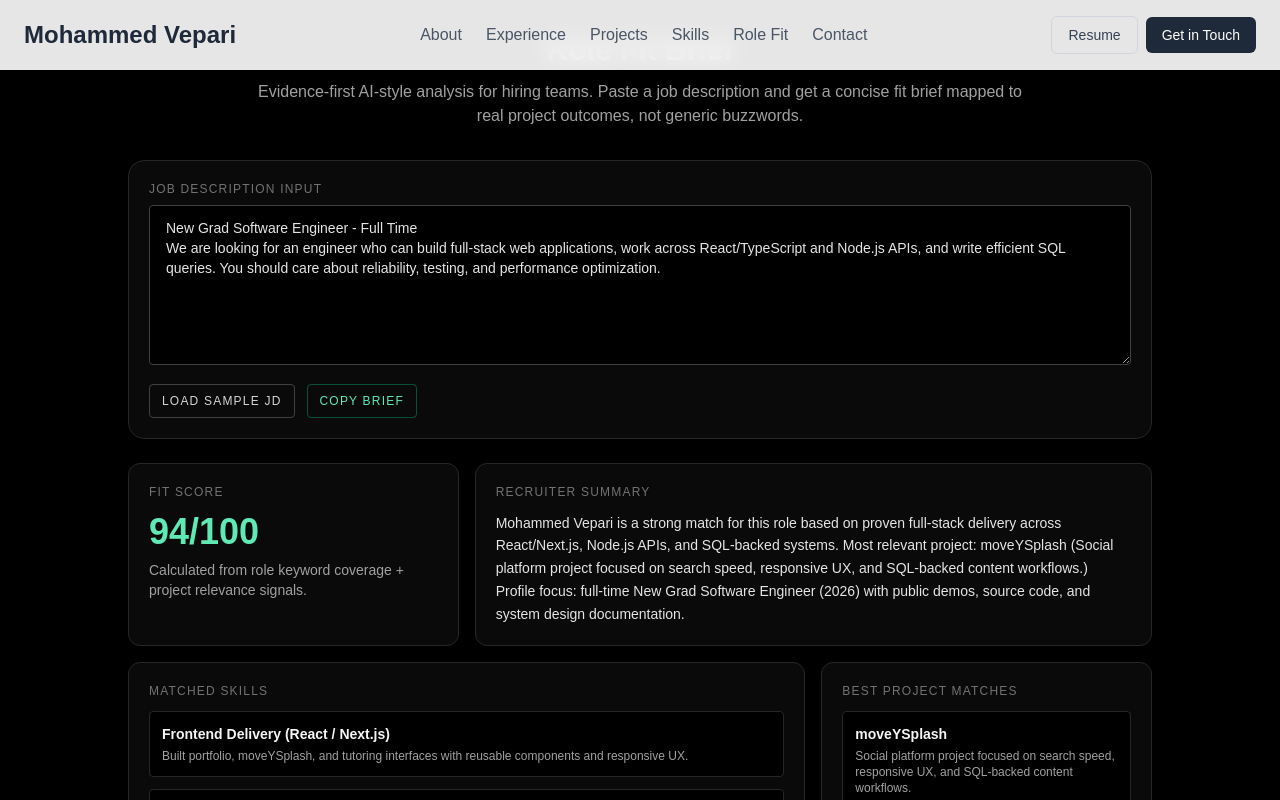
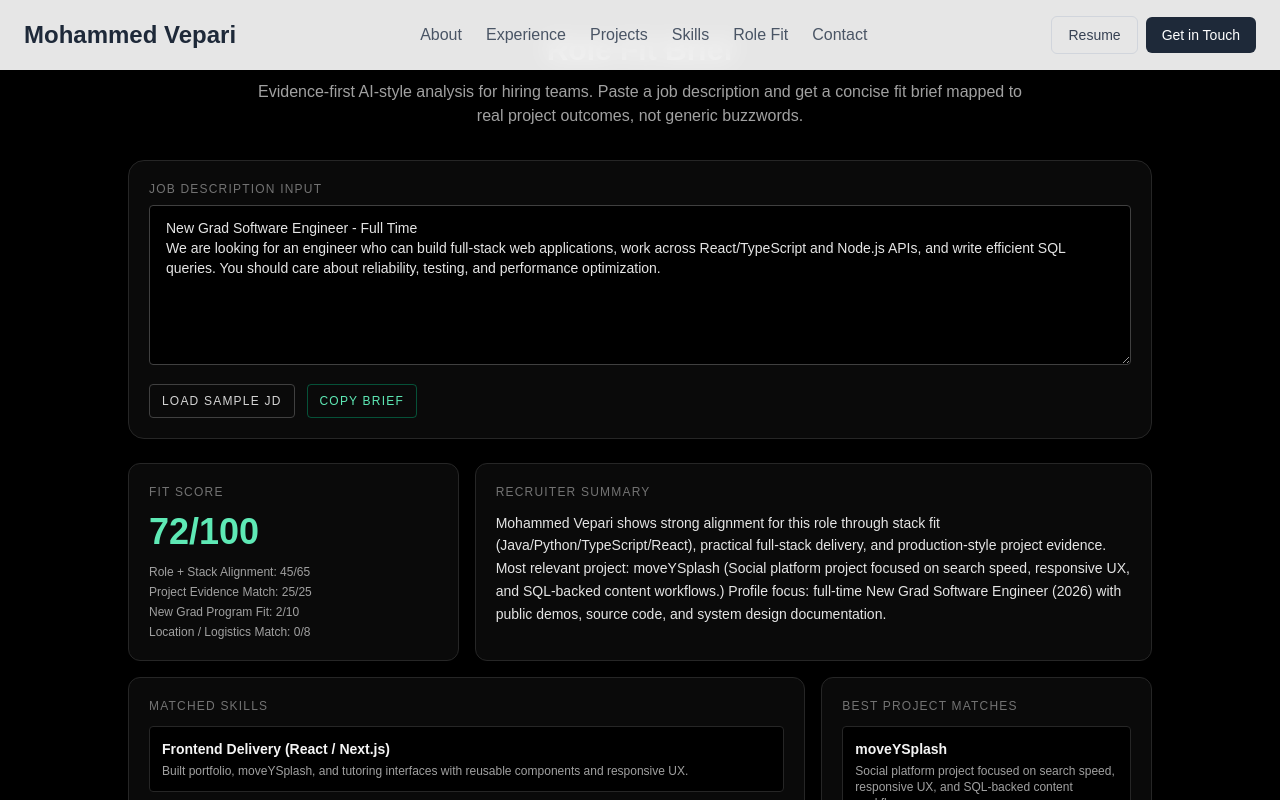
Before and after one commit to MohammedVep/mohammed-portfolio, a Next.js app: page / in a window 1280 px wide. Both pictures are taken after a click on the button "LOAD SAMPLE JD". Shown: the part 3956-4756 px from the top of the page. Built offline with nearby package versions, Linux system fonts and the light colour scheme.

Commit message:
improve: weighted role-fit scoring with transparent breakdown

```diff
--- a/components/sections/role-fit/RoleFit.tsx
+++ b/components/sections/role-fit/RoleFit.tsx
@@ -5,6 +5,7 @@ import { profileData } from "@/content/profile";
 
 type SkillSignal = {
   label: string;
+  weight: number;
   keywords: string[];
   evidence: string;
 };
@@ -21,33 +22,83 @@ type ProjectSignal = {
 const skillSignals: SkillSignal[] = [
   {
     label: "Frontend Delivery (React / Next.js)",
+    weight: 10,
     keywords: ["react", "next.js", "nextjs", "typescript", "javascript", "frontend", "ui"],
     evidence:
       "Built portfolio, moveYSplash, and tutoring interfaces with reusable components and responsive UX.",
   },
   {
     label: "Backend API Development",
+    weight: 8,
     keywords: ["node", "backend", "api", "rest", "server", "services"],
     evidence:
       "Implemented backend workflows for NetPulse and tutoring management system with production-oriented API design.",
   },
   {
+    label: "Core Languages (Java / Python / Rust)",
+    weight: 14,
+    keywords: ["java", "python", "rust", "typescript", "javascript"],
+    evidence:
+      "Strong language alignment with New Grad roles requiring Java or Python and modern TypeScript/JavaScript delivery.",
+  },
+  {
     label: "Database Engineering",
+    weight: 7,
     keywords: ["sql", "postgres", "postgresql", "mysql", "supabase", "database", "schema"],
     evidence:
       "Shipped SQL-backed systems and optimized query patterns for performance and data reliability.",
   },
   {
+    label: "CS Fundamentals (Compilers / OS / Algorithms)",
+    weight: 10,
+    keywords: [
+      "compilers",
+      "compiler",
+      "operating systems",
+      "operating system",
+      "algorithms",
+      "data structures",
+      "fundamentals",
+      "systems",
+    ],
+    evidence:
+      "Foundational CS focus from coursework and algorithmic problem solving used in portfolio projects.",
+  },
+  {
     label: "Reliability & Monitoring",
+    weight: 8,
     keywords: ["monitoring", "uptime", "incident", "reliability", "observability", "production"],
     evidence:
       "Built NetPulse as a distributed uptime monitoring SaaS with incident lifecycle and alerting logic.",
   },
   {
     label: "Performance & Problem Solving",
+    weight: 7,
     keywords: ["performance", "optimiz", "latency", "algorithms", "scalable", "scale"],
     evidence:
       "Improved moveYSplash search performance by 90% and applied algorithm-focused optimization in coursework and projects.",
+  },
+  {
+    label: "Communication & Professional Standards",
+    weight: 6,
+    keywords: ["communication", "written", "verbal", "english", "integrity", "honesty", "work ethic"],
+    evidence:
+      "Portfolio and resume emphasize delivery clarity, reliability, and professional communication standards.",
+  },
+  {
+    label: "New Grad Program Alignment",
+    weight: 10,
+    keywords: [
+      "new grad",
+      "recent university graduates",
+      "recent graduate",
+      "entry level",
+      "junior",
+      "0-2 years",
+      "engineering development program",
+    ],
+    evidence:
+      "Profile is explicitly positioned for full-time New Grad Software Engineer roles (2026).",
   },
 ];
 
@@ -173,37 +224,80 @@ export default function RoleFit() {
     const matchedSkills = skillSignals
       .map((signal) => {
         const hits = computeKeywordHits(text, signal.keywords);
-        return { ...signal, hits };
+        const signalScore =
+          hits > 0 ? Math.min(signal.weight, Math.round((hits / 2) * signal.weight)) : 0;
+        return { ...signal, hits, signalScore };
       })
       .filter((signal) => signal.hits > 0)
-      .sort((a, b) => b.hits - a.hits);
+      .sort((a, b) => b.signalScore - a.signalScore || b.hits - a.hits);
 
     const matchedProjects = projectSignals
       .map((project) => {
         const hits = computeKeywordHits(text, project.keywords);
-        return { ...project, hits };
+        const projectScore = Math.min(10, hits * 3);
+        return { ...project, hits, projectScore };
       })
       .filter((project) => project.hits > 0)
-      .sort((a, b) => b.hits - a.hits);
+      .sort((a, b) => b.projectScore - a.projectScore || b.hits - a.hits);
 
-    const skillCoverage = Math.min(60, Math.round((matchedSkills.length / skillSignals.length) * 60));
-    const projectCoverage = Math.min(30, Math.round((matchedProjects.length / projectSignals.length) * 30));
-    const newGradBoost =
-      text.includes("new grad") || text.includes("entry level") || text.includes("junior") ? 10 : 5;
-    const fitScore = Math.min(100, skillCoverage + projectCoverage + newGradBoost);
+    const skillCoverage = Math.min(
+      65,
+      matchedSkills.reduce((sum, signal) => sum + signal.signalScore, 0)
+    );
+    const projectCoverage = Math.min(
+      25,
+      matchedProjects.slice(0, 3).reduce((sum, project) => sum + project.projectScore, 0)
+    );
 
-    const strongestSignals = matchedSkills.slice(0, 3).map((signal) => signal.label);
+    const stageKeywords = [
+      "new grad",
+      "recent university graduates",
+      "entry level",
+      "0-2 years",
+      "junior",
+      "engineering development program",
+    ];
+    const stageHits = computeKeywordHits(text, stageKeywords);
+    const stageAlignment = Math.min(10, stageHits * 2);
+
+    const logisticsKeywords = [
+      "canada",
+      "toronto",
+      "in office",
+      "4 days/week",
+      "work anywhere",
+      "work authorization",
+    ];
+    const logisticsHits = computeKeywordHits(text, logisticsKeywords);
+    const logisticsAlignment = Math.min(8, logisticsHits * 2);
+
+    const fitScore = Math.min(
+      100,
+      Math.round(skillCoverage + projectCoverage + stageAlignment + logisticsAlignment)
+    );
+
+    const strongestSignals = matchedSkills.slice(0, 4).map((signal) => signal.label);
 
     const recruiterPitch = [
-      `${profileData.name} is a strong match for this role based on proven full-stack delivery across React/Next.js, Node.js APIs, and SQL-backed systems.`,
+      `${profileData.name} shows strong alignment for this role through stack fit (Java/Python/TypeScript/React), practical full-stack delivery, and production-style project evidence.`,
       matchedProjects[0]
         ? `Most relevant project: ${matchedProjects[0].title} (${matchedProjects[0].summary})`
         : "Relevant project evidence is available across NetPulse, moveYSplash, and capstone work.",
       "Profile focus: full-time New Grad Software Engineer (2026) with public demos, source code, and system design documentation.",
     ].join(" ");
 
+    const scoreBreakdown = [
+      { label: "Role + Stack Alignment", score: Math.round(skillCoverage), max: 65 },
+      { label: "Project Evidence Match", score: Math.round(projectCoverage), max: 25 },
+      { label: "New Grad Program Fit", score: Math.round(stageAlignment), max: 10 },
+      { label: "Location / Logistics Match", score: Math.round(logisticsAlignment), max: 8 },
+    ];
+
     const briefText = [
       `Role Fit Score: ${fitScore}/100`,
+      "",
+      "Score Breakdown:",
+      ...scoreBreakdown.map((part) => `- ${part.label}: ${part.score}/${part.max}`),
       "",
       "Top Signals:",
       ...strongestSignals.map((item) => `- ${item}`),
@@ -217,6 +311,7 @@ export default function RoleFit() {
       matchedSkills,
       matchedProjects,
       recruiterPitch,
+      scoreBreakdown,
       briefText,
     };
   }, [jobDescription]);
@@ -278,9 +373,13 @@ export default function RoleFit() {
               <div className="rounded-xl border border-neutral-800 bg-neutral-950 p-5">
                 <p className="text-xs uppercase tracking-widest text-neutral-500">Fit Score</p>
                 <p className="mt-3 text-4xl font-bold text-emerald-300">{analysis.fitScore}/100</p>
-                <p className="mt-2 text-sm text-neutral-400">
-                  Calculated from role keyword coverage + project relevance signals.
-                </p>
+                <div className="mt-3 space-y-1 text-xs text-neutral-400">
+                  {analysis.scoreBreakdown.map((part) => (
+                    <p key={part.label}>
+                      {part.label}: {part.score}/{part.max}
+                    </p>
+                  ))}
+                </div>
               </div>
 
               <div className="rounded-xl border border-neutral-800 bg-neutral-950 p-5 lg:col-span-2">
```
